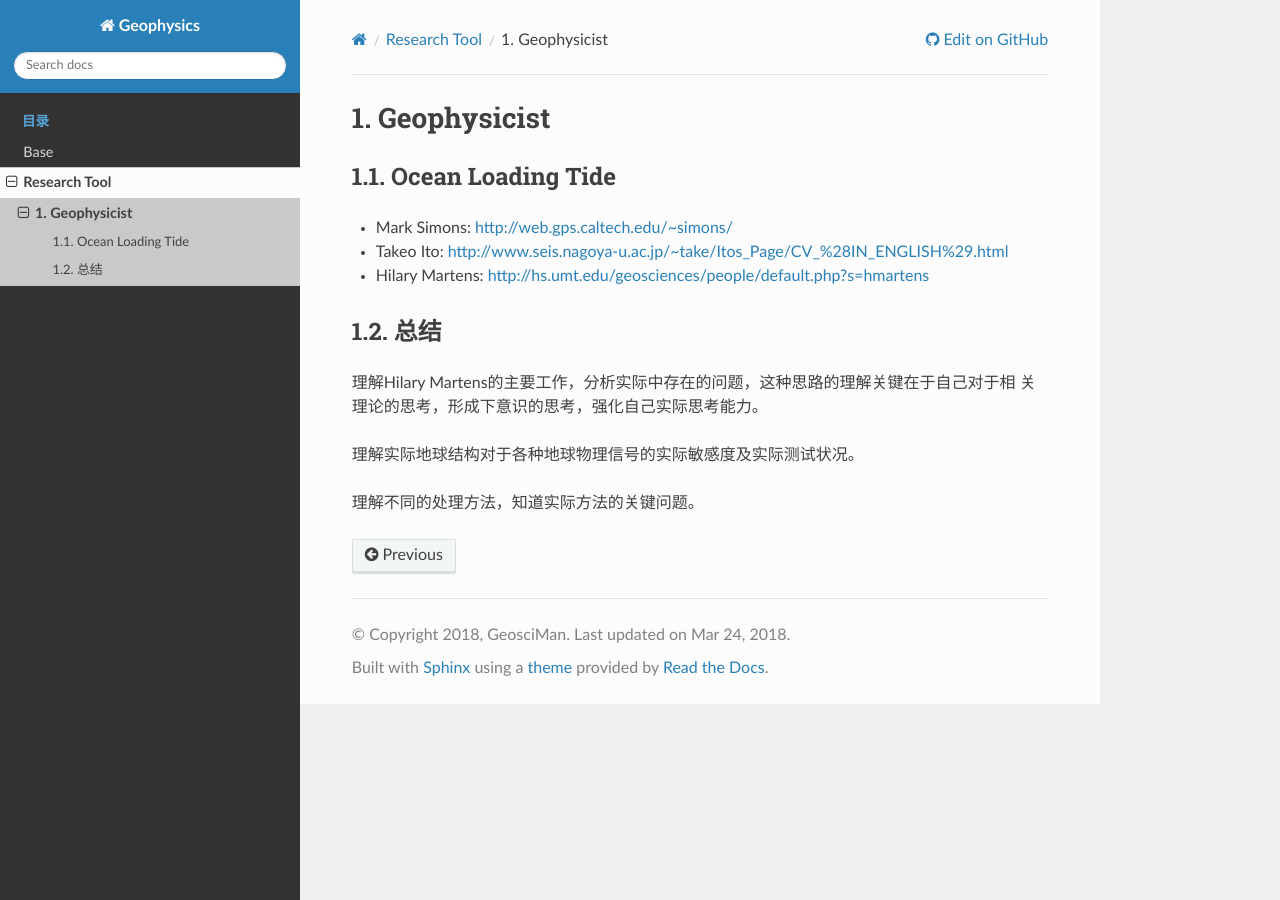
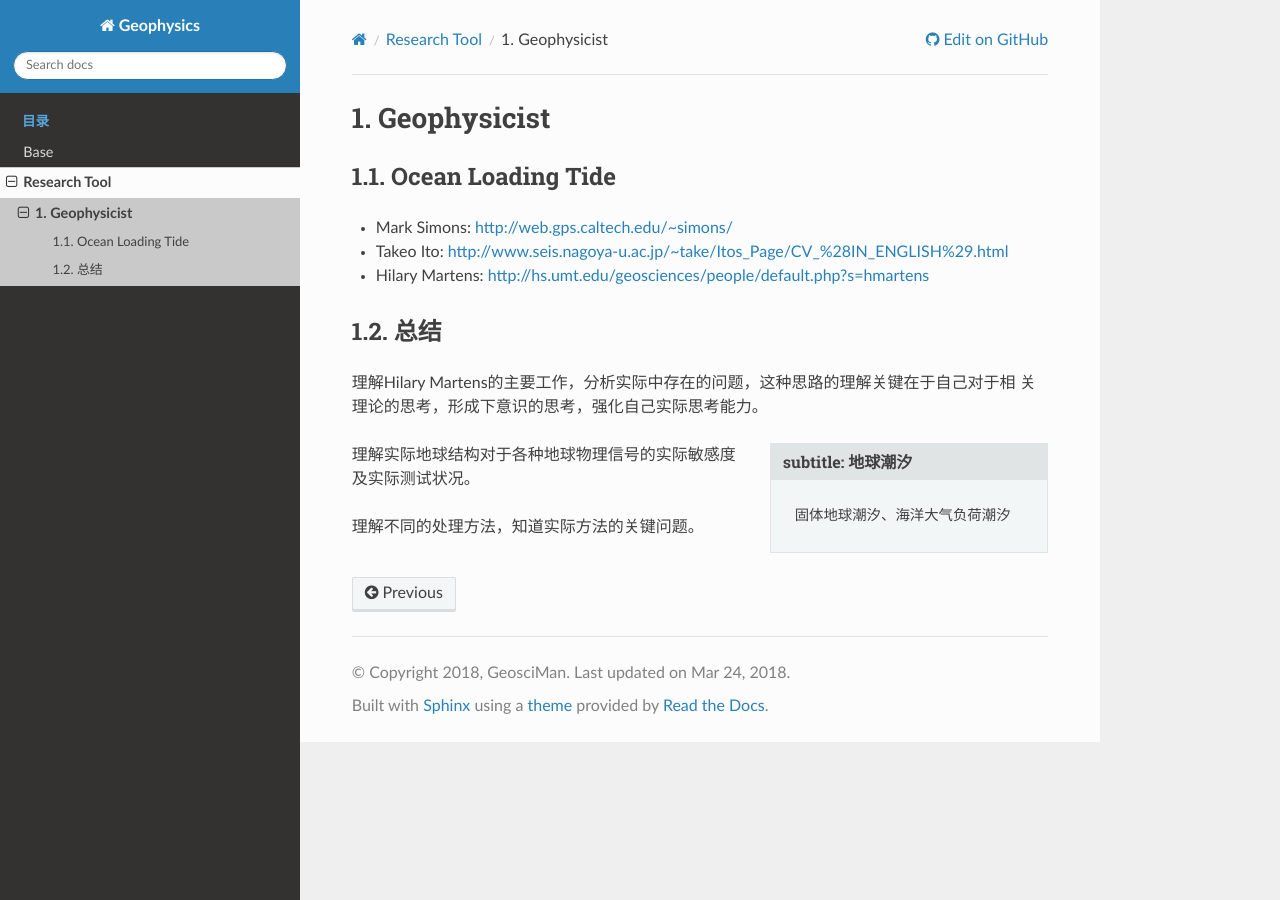
Before and after one commit to geosciman/GeophysicsResearch, a Sphinx documentation site: the page built from source/tool/geophysicist.rst, in a window 1280 px wide. Built offline with Sphinx 7.4.7 and the Read the Docs theme 2.0.0, drawn with Linux system fonts in a browser that asks for light colours; some of the changed lines change nothing that is shown.

Commit message:
updeat geoscisicist

```diff
--- a/source/tool/geophysicist.rst
+++ b/source/tool/geophysicist.rst
@@ -16,7 +16,8 @@ Ocean Loading Tide
 理解Hilary Martens的主要工作，分析实际中存在的问题，这种思路的理解关键在于自己对于相
 关理论的思考，形成下意识的思考，强化自己实际思考能力。
 
-.. subtitle: 地球潮汐
+.. sidebar::
+    subtitle: 地球潮汐
 
     固体地球潮汐、海洋大气负荷潮汐
 
```
